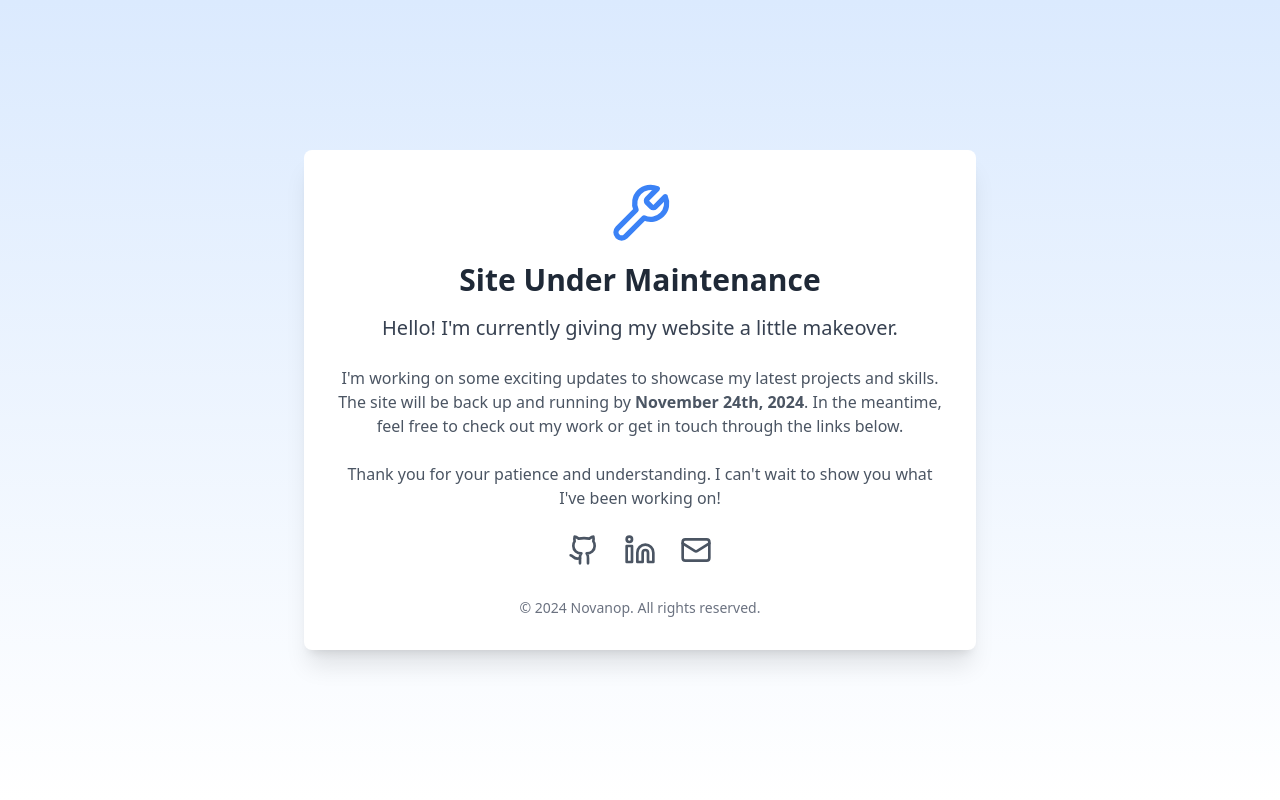
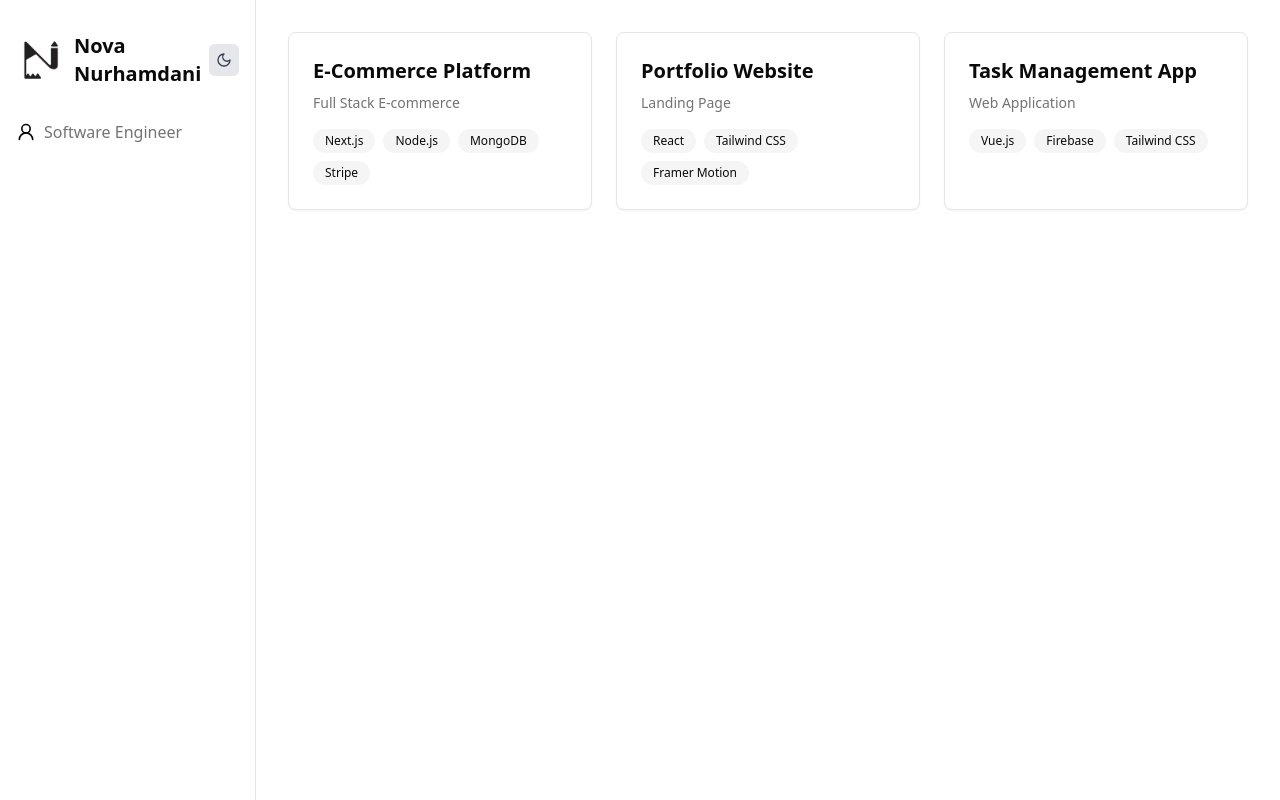
Before and after one commit to novanurhamdani/novanop, a Next.js app: page / in a window 1280 px wide. Built offline with nearby package versions, Linux system fonts and the light colour scheme.

Commit message:
feat: add env toogle for maintenance mode

```diff
--- a/app/layout.tsx
+++ b/app/layout.tsx
@@ -14,7 +14,7 @@ const geistMono = localFont({
 });
 
 export const metadata = {
-  title: "Novanop",
+  title: "Novanop | Nova Nurhamdani Portfolio Website",
   description: "Nova Nurhamdani Portfolio Website",
 };
 
--- a/app/page.tsx
+++ b/app/page.tsx
@@ -1,9 +1,13 @@
 "use client";
 
-import MaintenanceMode from "@/components/maintenance";
 import { ProjectCard } from "@/components/project-card";
 import { Sidebar } from "@/components/sidebar";
-import { useState } from "react";
+import { useMaintenanceMode } from "@/hooks/use-maintenance-mode";
+import dynamic from "next/dynamic";
+
+const MaintenanceMode = dynamic(() => import("@/components/maintenance"), {
+  ssr: false,
+});
 
 const projects = [
   {
@@ -24,11 +28,17 @@ const projects = [
 ];
 
 export default function Home() {
-  const [maintenanceMode, setMaintenanceMode] = useState(true);
+  const { isMaintenance, isClient } = useMaintenanceMode();
 
-  return maintenanceMode ? (
-    <MaintenanceMode />
-  ) : (
+  if (!isClient) {
+    return null;
+  }
+
+  if (isMaintenance) {
+    return <MaintenanceMode />;
+  }
+
+  return (
     <div className="flex min-h-screen bg-background">
       <Sidebar />
       <main className="ml-64 flex-1 p-8">
--- /dev/null
+++ b/hooks/use-maintenance-mode.ts
@@ -0,0 +1,16 @@
+import { useEffect, useState } from "react";
+
+export function useMaintenanceMode() {
+  const [isMaintenance, setIsMaintenance] = useState(false);
+  const [isClient, setIsClient] = useState(false);
+
+  useEffect(() => {
+    setIsClient(true);
+
+    if (process.env.NEXT_PUBLIC_MAINTENANCE_MODE === "true") {
+      setIsMaintenance(true);
+    }
+  }, []);
+
+  return { isMaintenance, isClient };
+}
```
